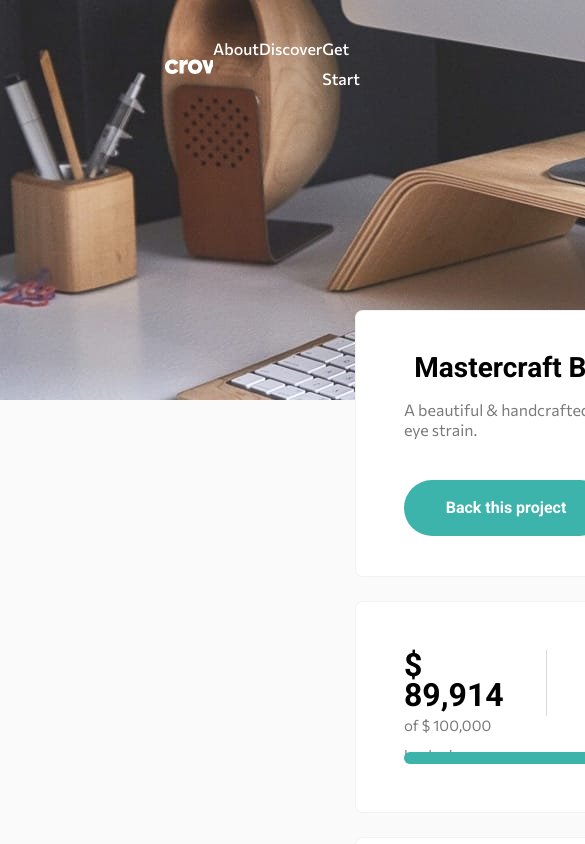
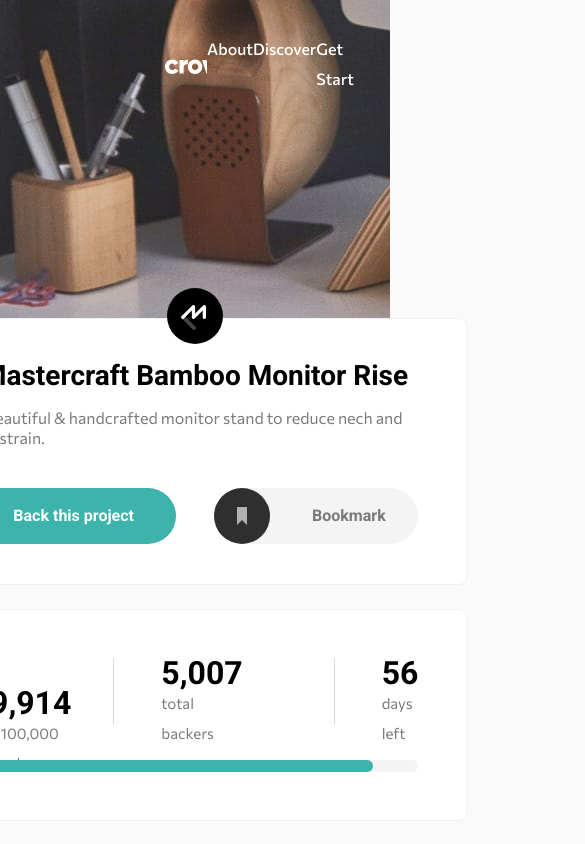
Before and after one commit to magali-gs/crowdfunding-product-page, a React (Create React App) app: page / in a window 390 px wide. Shown: the top 844 px of the page, 585 px wide, since content can reach past the window. Built offline with nearby package versions, Linux system fonts and the light colour scheme.

Commit message:
fixed responsiveness issues

```diff
--- a/src/components/details-modal/details-modal.component.jsx
+++ b/src/components/details-modal/details-modal.component.jsx
@@ -14,7 +14,7 @@
 					</p>
 				</div>
 				<div className="details-item">
-					<h6>$ {projectOverview.totalBackers.toLocaleString()}</h6>
+					<h6>{projectOverview.totalBackers.toLocaleString()}</h6>
 					<p>total backers</p>
 				</div>
 				<div className="details-item">
--- a/src/components/header/header.component.jsx
+++ b/src/components/header/header.component.jsx
@@ -4,7 +4,10 @@
 import "./header.styles.scss";
 
 const Header = () => (
-	<div className="homepage">
+	<div
+		className="hero"
+		style={{ backgroundImage: "url(/image-hero-desktop.jpg)" }}
+	>
 		<div className="header">
 			<Logo />
 			<div className="nav">
--- a/src/components/header/header.styles.scss
+++ b/src/components/header/header.styles.scss
@@ -1,3 +1,6 @@
+.hero {
+	height: 400px;
+	width: 100%;
 	.header {
 		padding: 0 165px;
 		height: 128px;
@@ -10,7 +13,7 @@
 			padding: 25px;
 		}
 		.nav {
-		width: 20%;
+			width: 30%;
 			display: flex;
 			justify-content: space-between;
 			&-item {
@@ -20,3 +23,4 @@
 			}
 		}
 	}
+}
--- a/src/components/pledge-modal/pledge-modal.styles.scss
+++ b/src/components/pledge-modal/pledge-modal.styles.scss
@@ -4,8 +4,7 @@
 	position: absolute;
 	width: 730px;
 	height: 905px;
-	left: 355px;
-	top: 184px;
+	top: 15rem;
 	padding: 48px;
 	background-color: #fff;
 	border: 1px solid rgba(0, 0, 0, 0.0497193);
@@ -20,7 +19,7 @@
 	}
 }
 .overlay {
-	position: absolute;
+	position: fixed;
 	top: 0;
     left: 0;
     width: 100%;
--- a/src/pages/homepage.component.jsx
+++ b/src/pages/homepage.component.jsx
@@ -1,6 +1,5 @@
 import React, { useState } from "react";
 import Header from "../components/header/header.component";
-import hero from "../assets/image-hero-desktop.jpg";
 import IntroModal from "../components/intro-modal/intro-modal.component";
 import DetailsModal from "../components/details-modal/details-modal.component";
 import AboutModal from "../components/about-modal/about-modal.component";
@@ -20,9 +19,7 @@
 	return (
 		<div className="homepage">
 			<Header />
-			<div className="hero">
-				<img src={hero} alt="Hero" />
-			</div>
+			{modalIsVisible && <PledgeModal toggleModal={toggleModal} />}
 			<div className="content-container">
 				<IntroModal toggleModal={toggleModal} />
 				<DetailsModal projectOverview={project.projectOverview} />
@@ -31,7 +28,6 @@
 					toggleModal={toggleModal}
 				/>
 			</div>
-			{modalIsVisible && <PledgeModal toggleModal={toggleModal} />}
 		</div>
 	);
 };
--- a/src/pages/homepage.styles.scss
+++ b/src/pages/homepage.styles.scss
@@ -1,15 +1,11 @@
 .homepage {
-	min-height: 100vh;
-	.hero {
-		position: absolute;
-		top: 0;
-		left: 0;
-		z-index: -1;
-	}
+	position: relative;
+	display: flex;
+	flex-direction: column;
+	align-items: center;
 	.content-container {
-		position: absolute;
-		top: 280px;
-		left: 355px;
+		position: relative;
+		top: -7rem;
 		max-width: 730px;
 		display: flex;
 		flex-direction: column;
```
Also changed, not shown: public/image-hero-desktop.jpg (renamed from src/assets/image-hero-desktop.jpg). Lines whose indentation alone changed are shown as unchanged.
